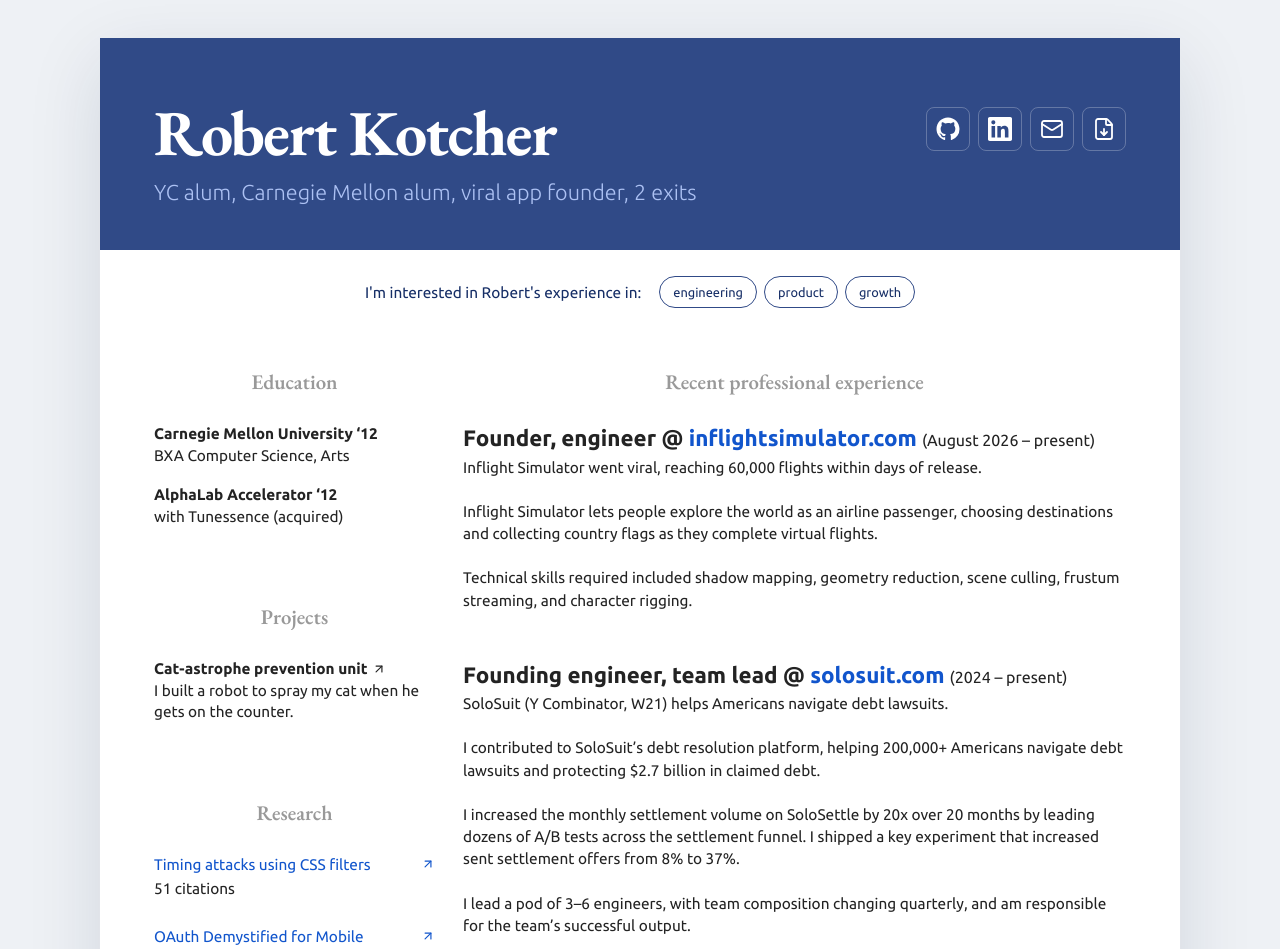
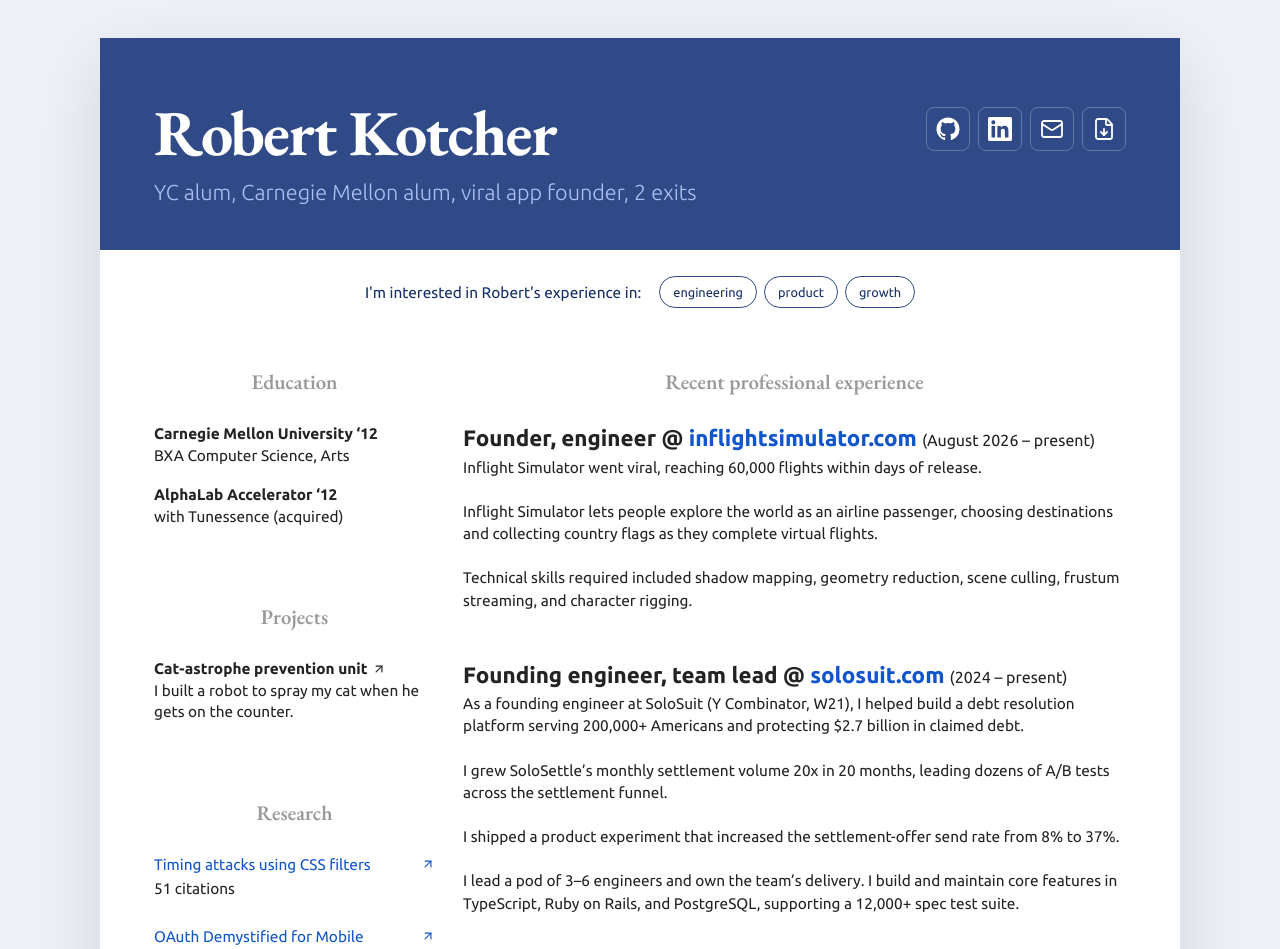
Before and after one commit to robertkotcher/robertkotcher.com, a Next.js app: page / in a window 1280 px wide. Shown: the top 949 px of the page. Built offline with nearby package versions, Linux system fonts and the light colour scheme.

Commit message:
Lead SoloSuit experience with founding role and platform impact

```diff
--- a/app/Resume.tsx
+++ b/app/Resume.tsx
@@ -173,26 +173,23 @@
                 <p>(2024 – present)</p>
               </div>
 
-              <p data-background="product">SoloSuit (Y Combinator, W21) helps Americans navigate debt lawsuits.</p>
-              <p data-background="engineering product">
-                I contributed to SoloSuit’s debt resolution platform, helping
-                200,000+ Americans navigate debt lawsuits and protecting $2.7
-                billion in claimed debt.
+              <p data-background="engineering">
+                As a founding engineer at SoloSuit (Y Combinator, W21), I helped
+                build a debt resolution platform serving 200,000+ Americans and
+                protecting $2.7 billion in claimed debt.
               </p>
-              <p data-background="product growth">
-                I increased the monthly settlement volume on SoloSettle by 20x
-                over 20 months by leading dozens of A/B tests across the
-                settlement funnel. I shipped a key experiment that increased
-                sent settlement offers from 8% to 37%.
+              <p data-background="growth">
+                I grew SoloSettle’s monthly settlement volume 20x in 20 months,
+                leading dozens of A/B tests across the settlement funnel.
+              </p>
+              <p data-background="product">
+                I shipped a product experiment that increased the settlement-offer
+                send rate from 8% to 37%.
               </p>
               <p data-background="engineering">
-                I lead a pod of 3–6 engineers, with team composition changing
-                quarterly, and am responsible for the team’s successful output.
-              </p>
-              <p data-background="engineering">
-                I built and maintained core product features across a
-                TypeScript, Ruby on Rails, and PostgreSQL stack, supporting a
-                12,000+ spec test suite.
+                I lead a pod of 3–6 engineers and own the team’s delivery. I build
+                and maintain core features in TypeScript, Ruby on Rails, and
+                PostgreSQL, supporting a 12,000+ spec test suite.
               </p>
               <ExperienceTags categories="engineering product growth" />
               {!printable && <EngineeringSkills skills={["TypeScript", "Ruby on Rails", "Postgres"]} />}
```
Also changed, not shown: 1 other file (tests, documents, lock files or other folders).
